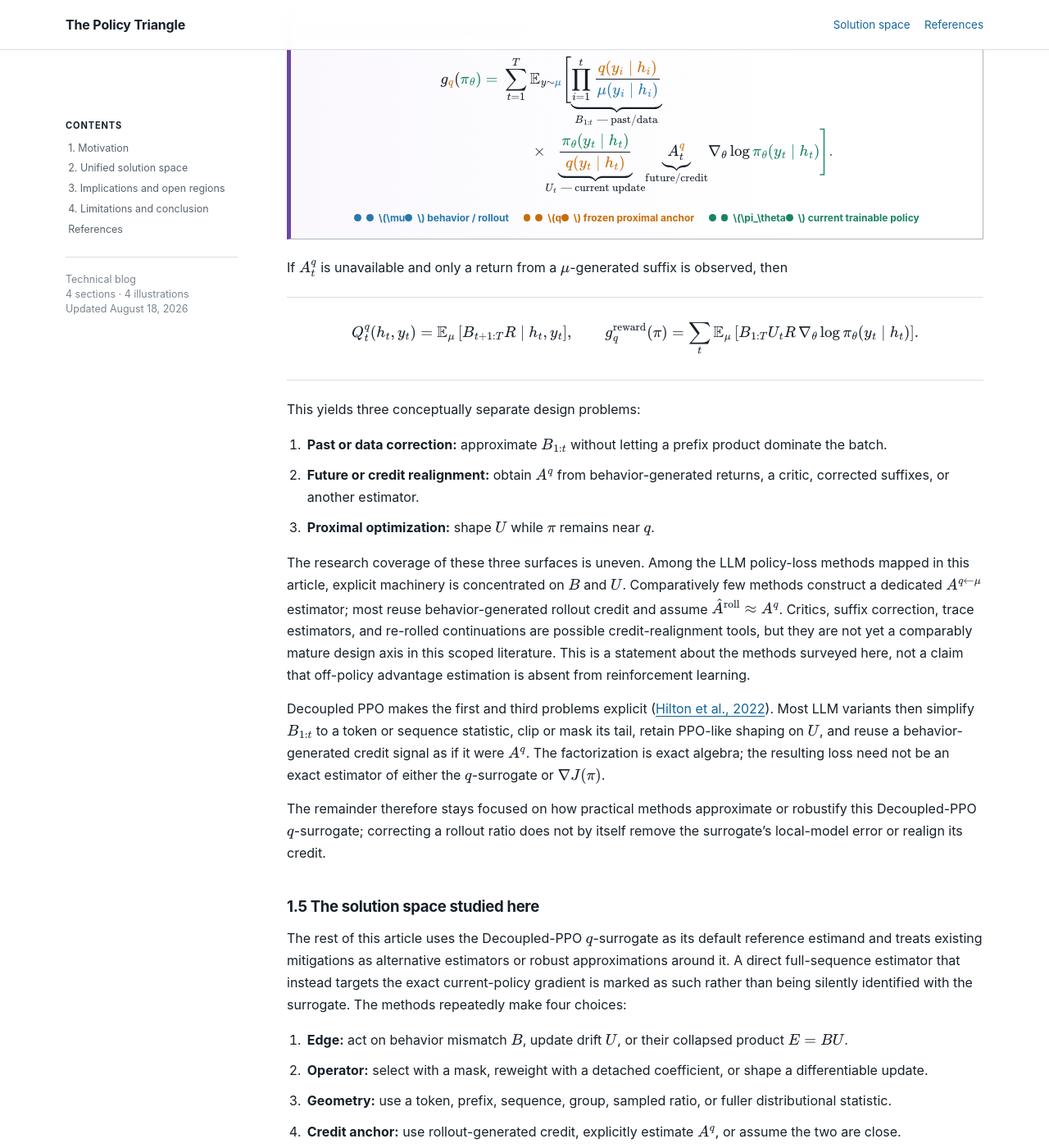
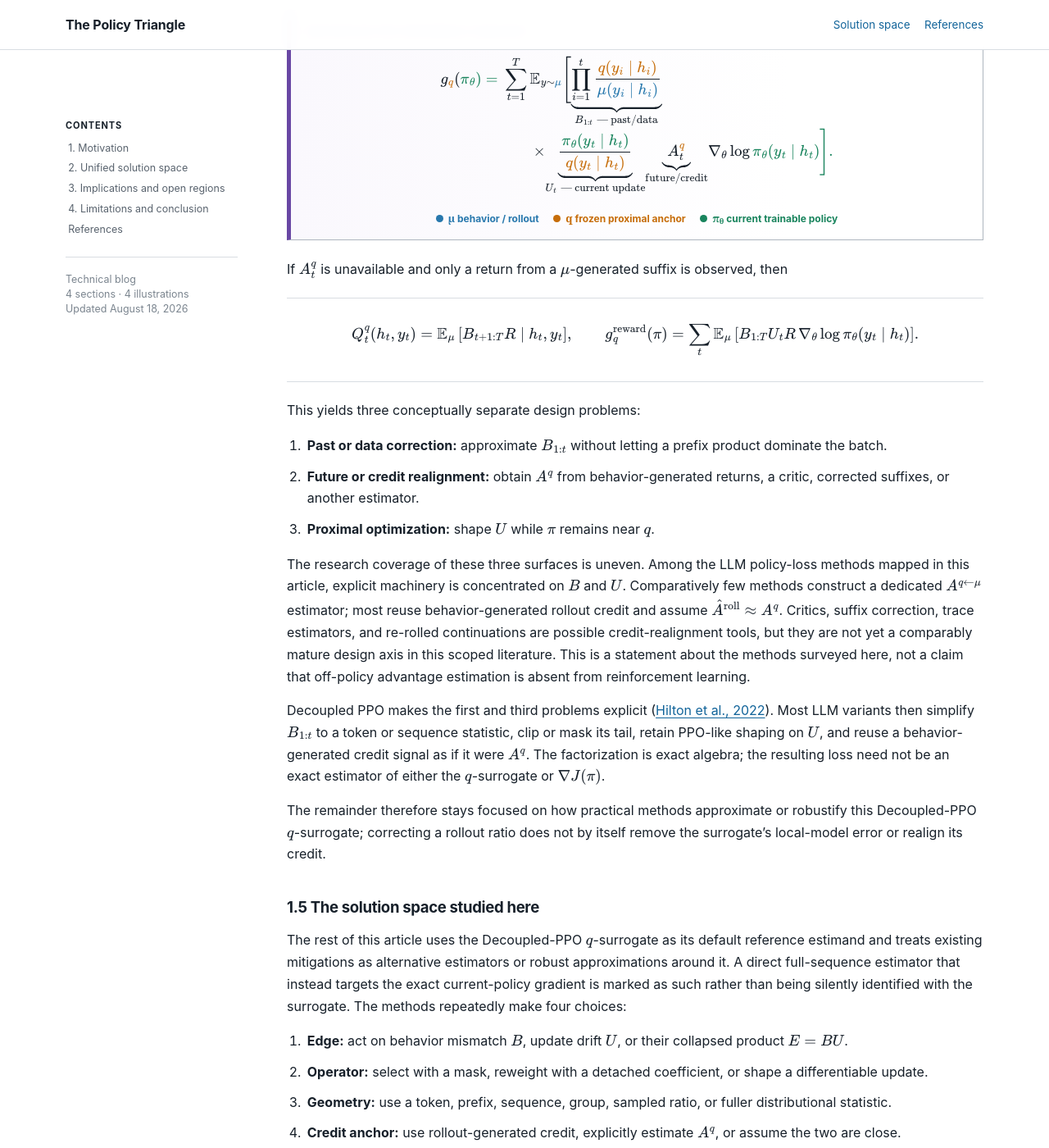
Before and after one commit to huaiyizhao/policy-triangle, a Jekyll site: the page built from docs/index.md, in a window 1280 px wide and 1400 px high, scrolled down 4132 px. Shown: the whole window at 82% size. Built offline with Jekyll 4.4.1, drawn with Linux system fonts in a browser that asks for light colours.

Commit message:
Fix policy legend rendering

```diff
--- a/docs/assets/technical.css
+++ b/docs/assets/technical.css
@@ -312,7 +312,7 @@ p { margin: 0.9rem 0 0; }
   font-weight: 650;
 }
 
-.policy-legend span::before {
+.policy-legend > span::before {
   content: "";
   display: inline-block;
   width: 0.55rem;
@@ -321,6 +321,17 @@ p { margin: 0.9rem 0 0; }
   border-radius: 50%;
   vertical-align: 0.02rem;
   background: currentColor;
+}
+
+.policy-symbol {
+  font-family: Georgia, "Times New Roman", serif;
+  font-size: 1.08em;
+  font-weight: 700;
+}
+
+.policy-symbol sub {
+  font-size: 0.7em;
+  vertical-align: -0.22em;
 }
 
 .policy-mu { color: var(--blue); }
--- a/docs/index.md
+++ b/docs/index.md
@@ -240,9 +240,9 @@ g_{\color{#c66d0a}{q}}(\color{#19845d}{\pi_\theta})
 \]
 
 <div class="policy-legend" aria-label="Policy color legend">
-  <span class="policy-mu">\\(\mu\\) behavior / rollout</span>
-  <span class="policy-q">\\(q\\) frozen proximal anchor</span>
-  <span class="policy-pi">\\(\pi_\theta\\) current trainable policy</span>
+  <span class="policy-mu"><span class="policy-symbol">μ</span> behavior / rollout</span>
+  <span class="policy-q"><span class="policy-symbol">q</span> frozen proximal anchor</span>
+  <span class="policy-pi"><span class="policy-symbol">π<sub>θ</sub></span> current trainable policy</span>
 </div>
 
 </div>
```
